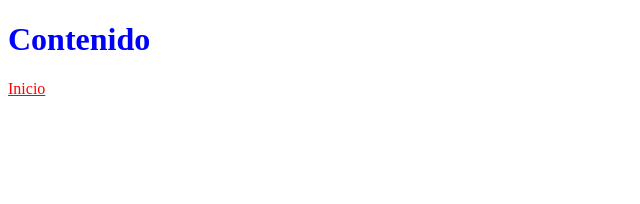
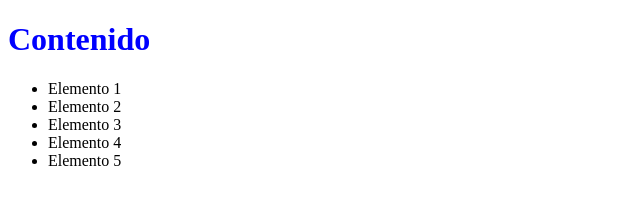
Before and after one commit to Leonslp/HTML, a plain HTML site: page Leccion02/contenido.html in a window 1280 px wide. Shown: the whole page, without its empty margins (0-640 px from the left). Drawn offline with Linux system fonts and the light colour scheme.

Commit message:
Elementos de HTML
- Agregar una ista de 5 elementos

```diff
--- a/Leccion02/contenido.html
+++ b/Leccion02/contenido.html
@@ -8,6 +8,12 @@
 </head>
 <body>
     <h1>Contenido</h1>
-    <a href="index.html">Inicio</a>
+    <ul>
+        <li>Elemento 1</li>
+        <li>Elemento 2</li>
+        <li>Elemento 3</li>
+        <li>Elemento 4</li>
+        <li>Elemento 5</li>
+    </ul>
 </body>
 </html>
```
